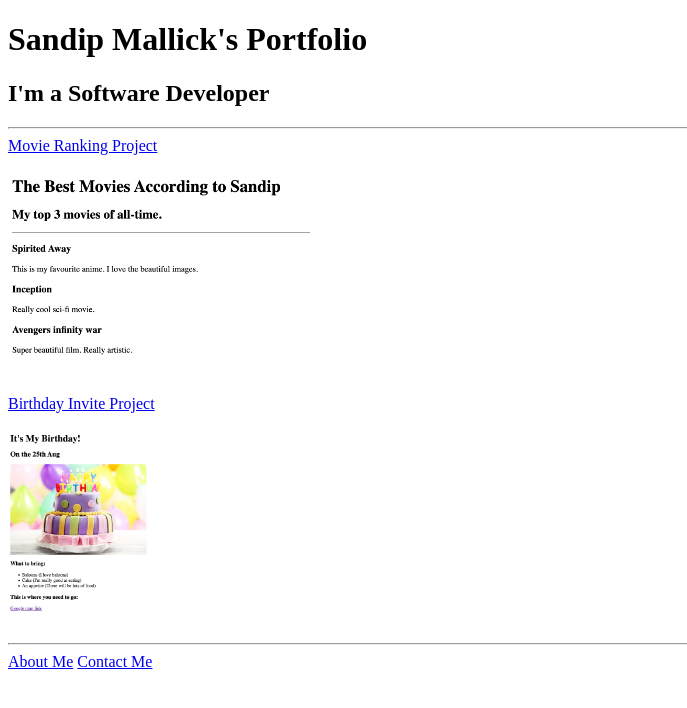
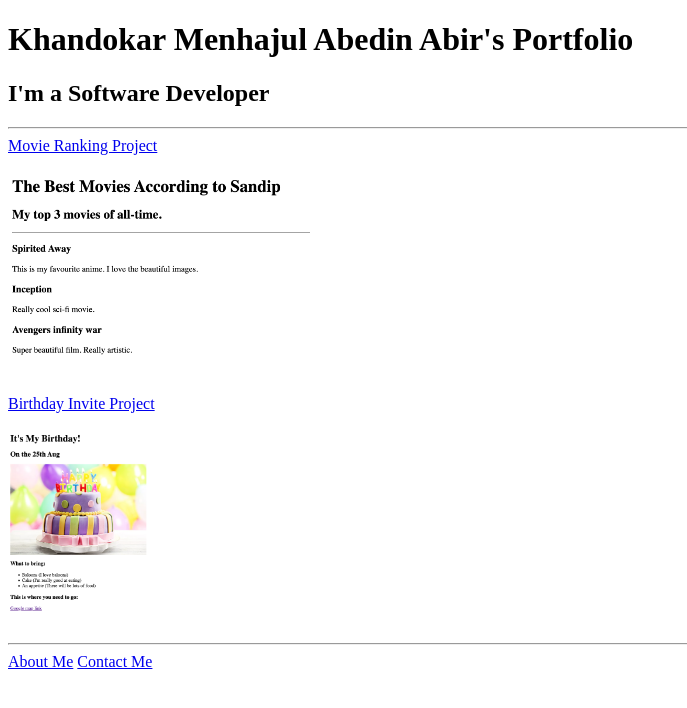
Before and after one commit to clever2817/Basify_Assignment-2_HTML, a plain HTML site: page 4.2 HTML Porfolio Project/index.html in a window 1280 px wide. Shown: the whole page, without its empty margins (0-687 px from the left). Drawn offline with Linux system fonts and the light colour scheme.

Commit message:
Update index.html

```diff
--- a/4.2 HTML Porfolio Project/index.html
+++ b/4.2 HTML Porfolio Project/index.html
@@ -22,7 +22,7 @@ https://developer.mozilla.org/en-US/docs/Web/HTML/Element/img#attr-height -->
     <title>HTML Portfolio Project</title>
   </head>
   <body>
-    <h1>Sandip Mallick's Portfolio</h1>
+    <h1>Khandokar Menhajul Abedin Abir's Portfolio</h1>
 
     <h2>I'm a Software Developer</h2>
 
```
